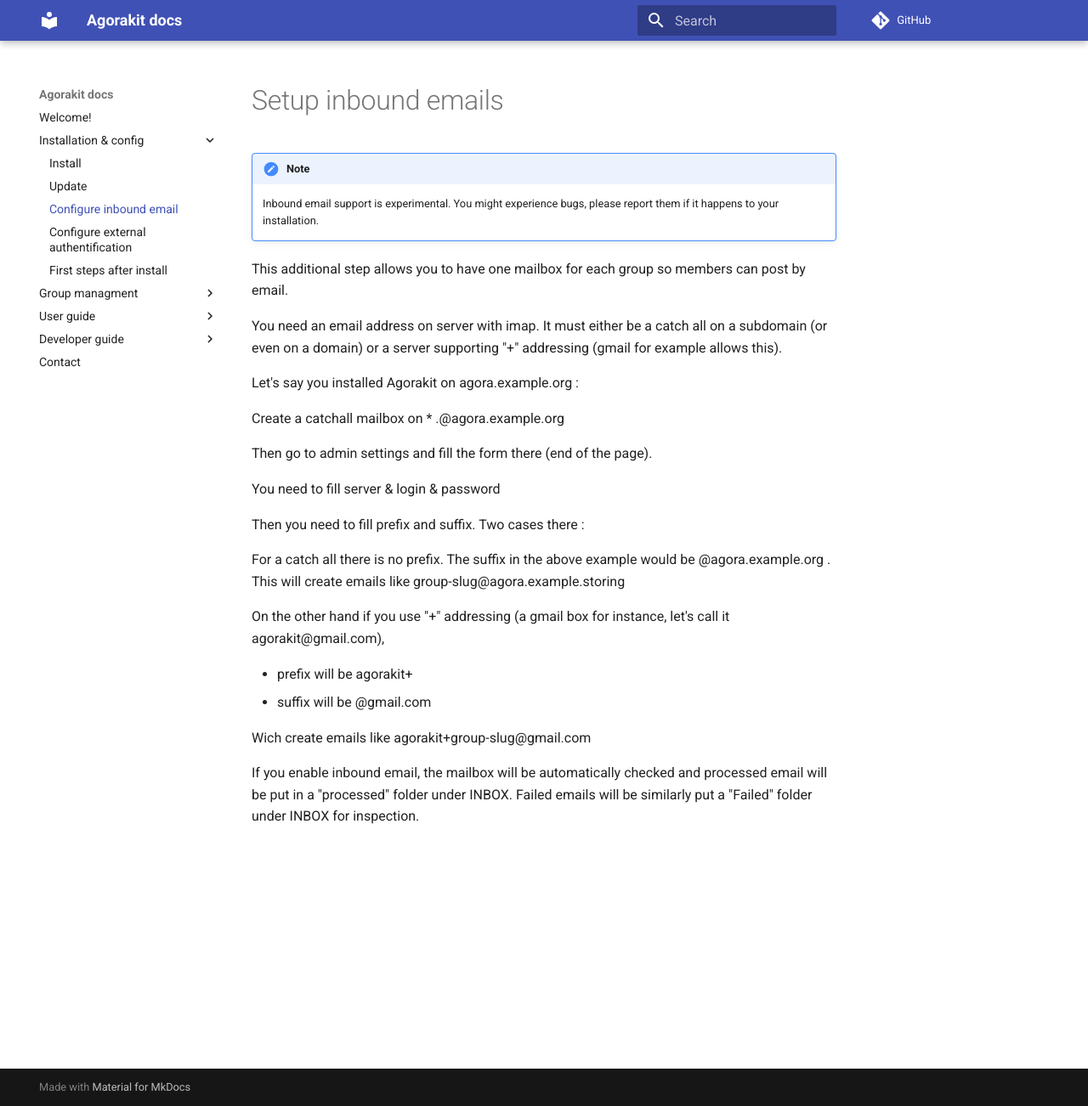
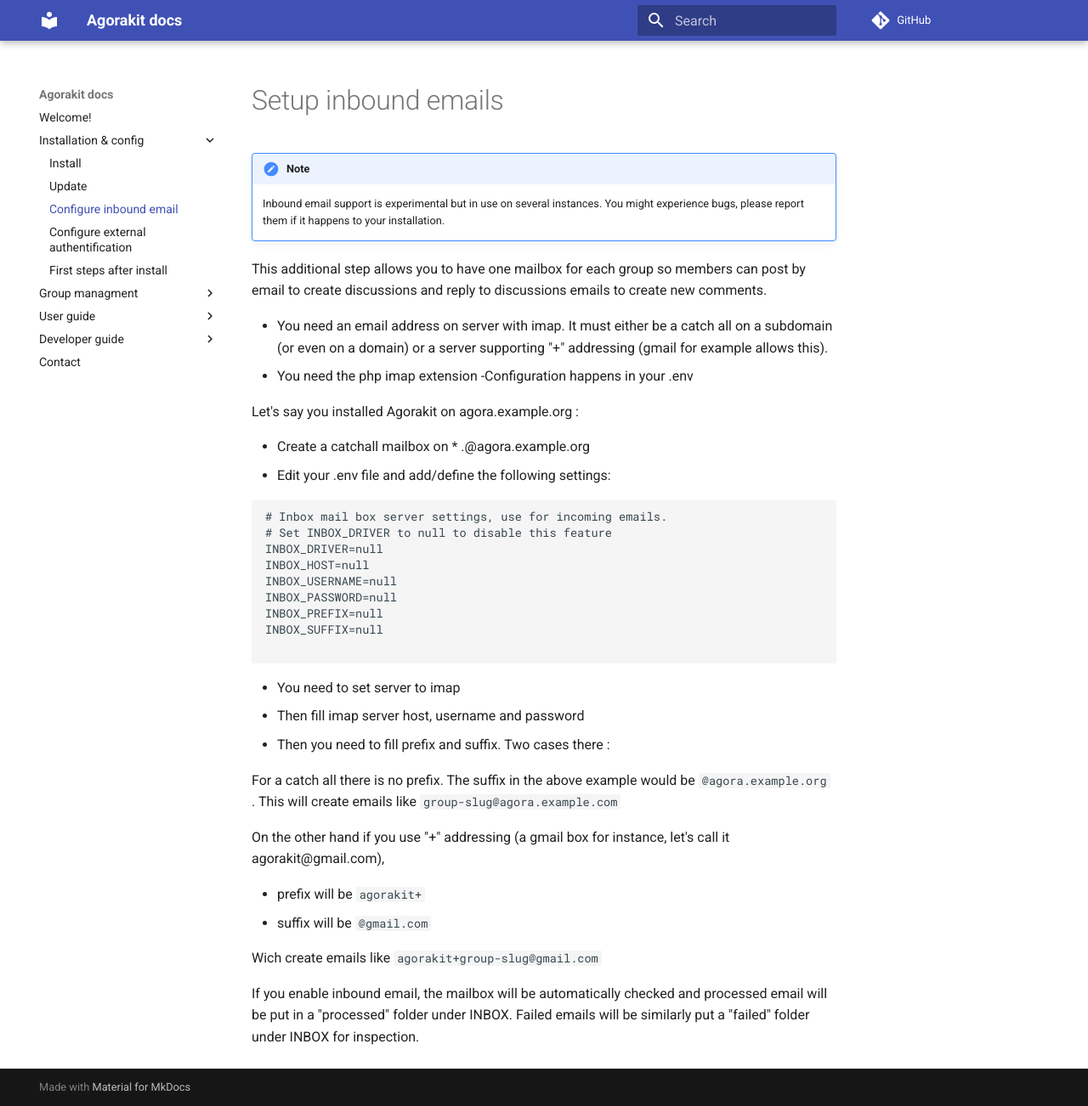
Before and after one commit to agorakit/documentation, an MkDocs documentation site: the page built from docs/inbound_email.md, in a window 1280 px wide and 1302 px high. Shown: the whole window at 85% size. Built offline with MkDocs 1.6.1 and Material for MkDocs 9.7.7, drawn with Linux system fonts in a browser that asks for light colours; comment, search, counter and statistics services are not loaded.

Commit message:
inbound email setup corrected to be synced with latest release

````diff
--- a/docs/inbound_email.md
+++ b/docs/inbound_email.md
@@ -1,30 +1,43 @@
 # Setup inbound emails
 
 !!! note
-    Inbound email support is experimental. You might experience bugs, please report them if it happens to your installation.
+    Inbound email support is experimental but in use on several instances. You might experience bugs, please report them if it happens to your installation.
 
-This additional step allows you to have one mailbox for each group so members can post by email.
+This additional step allows you to have one mailbox for each group so members can post by email to create discussions and reply to discussions emails to create new comments.
 
-You need an email address on server with imap. It must either be a catch all on a subdomain (or even on a domain) or a server supporting "+" addressing (gmail for example allows this).
+- You need an email address on server with imap. It must either be a catch all on a subdomain (or even on a domain) or a server supporting "+" addressing (gmail for example allows this).
+- You need the php imap extension
+-Configuration happens in your .env
 
 Let's say you installed Agorakit on agora.example.org :
 
-Create a catchall mailbox on * .@agora.example.org
+- Create a catchall mailbox on * .@agora.example.org
+- Edit your .env file and add/define the following settings:
 
-Then go to admin settings and fill the form there (end of the page).
+```
+# Inbox mail box server settings, use for incoming emails.
+# Set INBOX_DRIVER to null to disable this feature
+INBOX_DRIVER=null
+INBOX_HOST=null
+INBOX_USERNAME=null
+INBOX_PASSWORD=null
+INBOX_PREFIX=null
+INBOX_SUFFIX=null
 
-You need to fill server & login & password
+```
 
-Then you need to fill prefix and suffix. Two cases there :
+- You need to set server to imap
+- Then fill imap server host, username and password
+- Then you need to fill prefix and suffix. Two cases there :
 
 
-For a catch all there is no prefix. The suffix in the above example would be @agora.example.org . This will create emails like group-slug@agora.example.storing
+For a catch all there is no prefix. The suffix in the above example would be `@agora.example.org` . This will create emails like `group-slug@agora.example.com`
 
 On the other hand if you use "+" addressing (a gmail box for instance, let's call it agorakit@gmail.com),
 
-- prefix will be agorakit+
-- suffix will be @gmail.com
+- prefix will be `agorakit+`
+- suffix will be `@gmail.com`
 
-Wich create emails like agorakit+group-slug@gmail.com
+Wich create emails like `agorakit+group-slug@gmail.com`
 
-If you enable inbound email, the mailbox will be automatically checked and processed email will be put in a  "processed" folder under INBOX. Failed emails will be similarly put a "Failed" folder under INBOX for inspection.
+If you enable inbound email, the mailbox will be automatically checked and processed email will be put in a  "processed" folder under INBOX. Failed emails will be similarly put a "failed" folder under INBOX for inspection.
````
Also changed, not shown: 2 other files.
